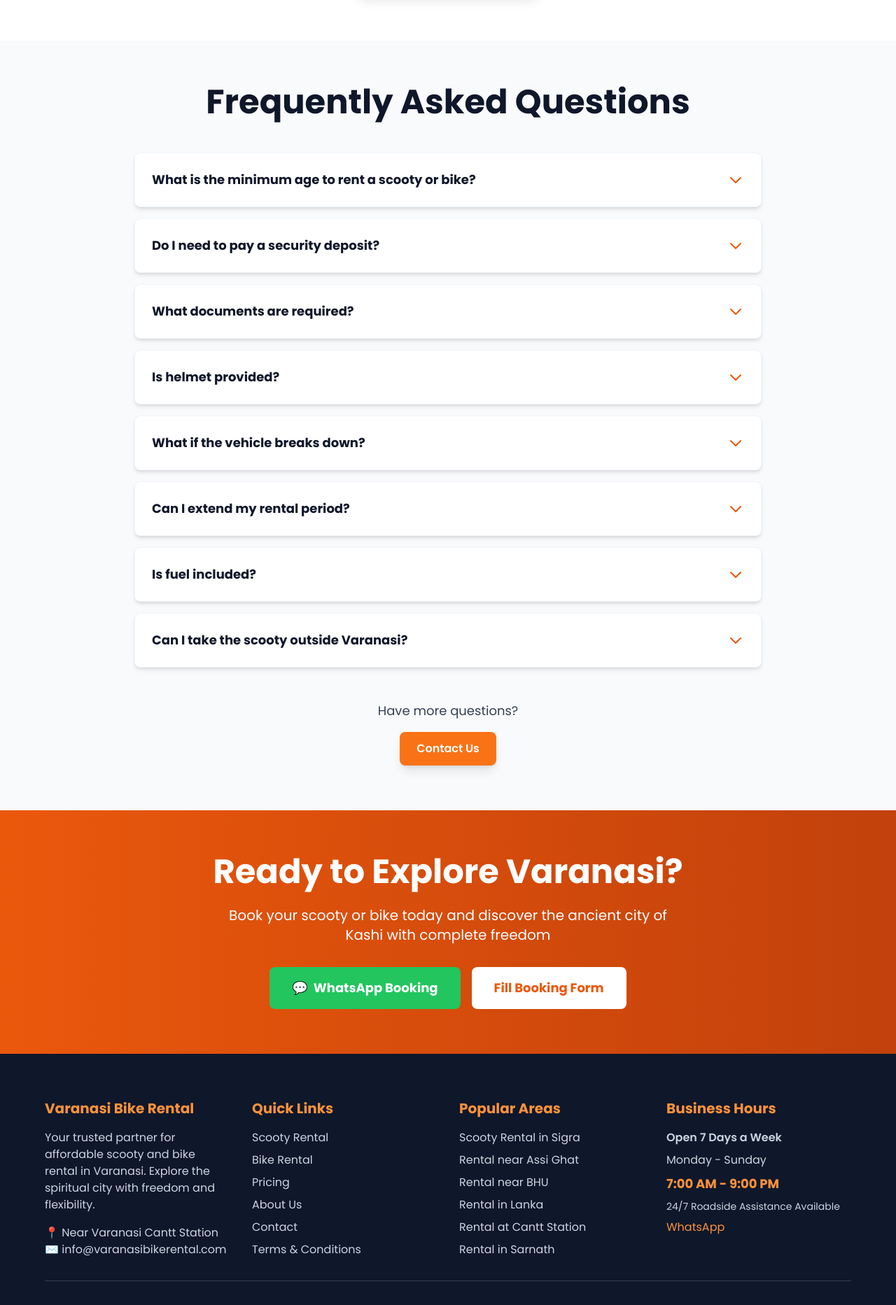
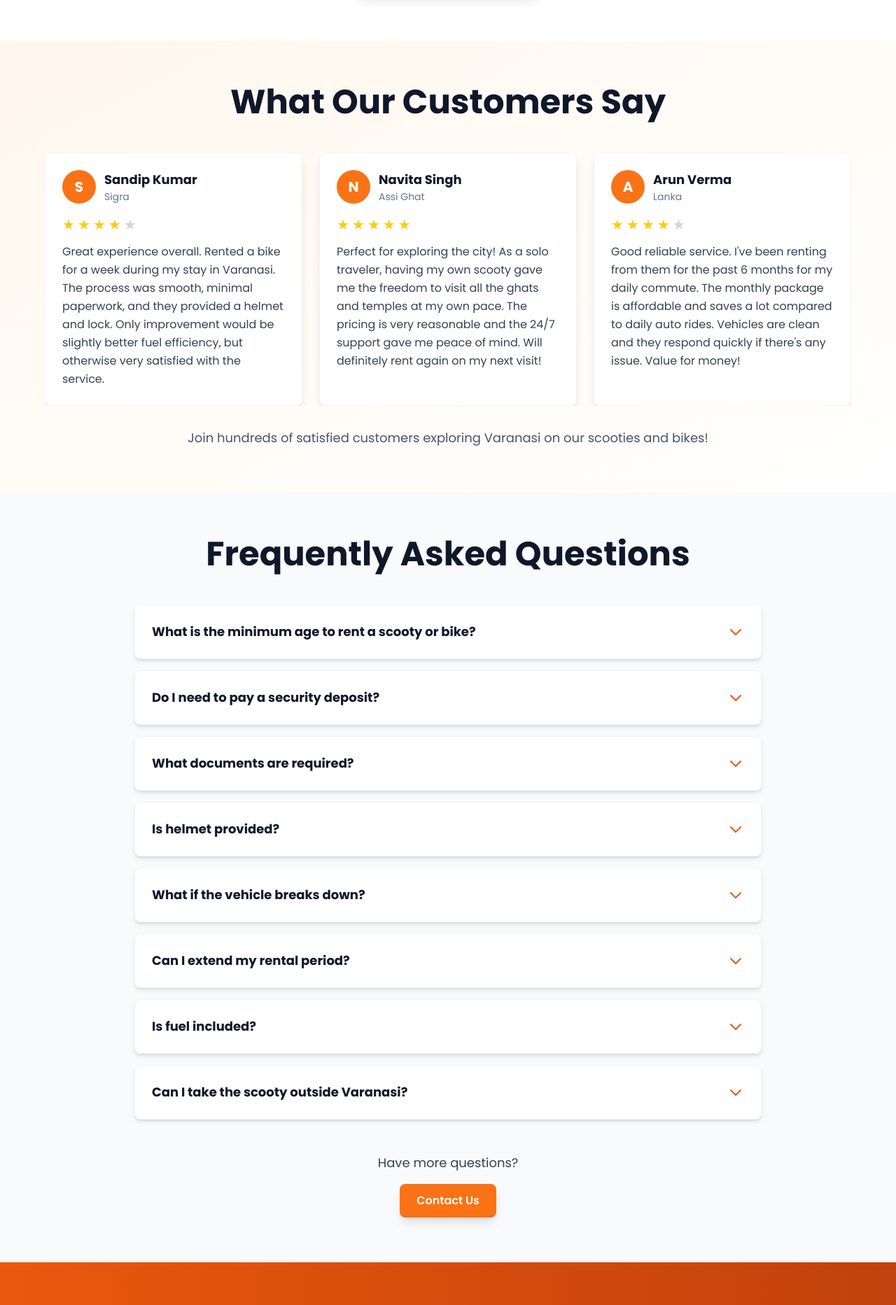
Before and after one commit to AauraNow/kashi-rentals, a Next.js app: page / in a window 1280 px wide. Shown: the part 2960-4825 px from the top of the page at 70% size. Built offline with nearby package versions, Linux system fonts and the light colour scheme; no server answers.

Commit message:
feat: add ReviewCarousel with auto-rotate and sliding animation; improve footer SEO; update globals.css animations

```diff
--- a/app/globals.css
+++ b/app/globals.css
@@ -60,3 +60,20 @@
     @apply text-xl md:text-2xl lg:text-3xl font-bold leading-tight;
   }
 }
+
+@layer utilities {
+  @keyframes fadeIn {
+    from {
+      opacity: 0;
+      transform: translateY(10px);
+    }
+    to {
+      opacity: 1;
+      transform: translateY(0);
+    }
+  }
+
+  .animate-fadeIn {
+    animation: fadeIn 0.6s ease-in-out;
+  }
+}
--- a/app/page.tsx
+++ b/app/page.tsx
@@ -11,6 +11,7 @@ const LocationCard = dynamic(() => import('@/components/LocationCard'), {
 
 const FAQItem = dynamic(() => import('@/components/FAQItem'));
 const StructuredData = dynamic(() => import('@/components/StructuredData'));
+const ReviewCarousel = dynamic(() => import('@/components/ReviewCarousel'));
 
 export const metadata: Metadata = {
   title: "Scooty & Bike Rental in Varanasi | Affordable Self Drive Starting ₹299/day",
@@ -294,6 +295,21 @@ export default function HomePage() {
         </div>
       </section>
 
+      {/* Customer Reviews Section */}
+      <section className="section-padding bg-gradient-to-br from-primary-50 to-white">
+        <div className="container-custom">
+          <div className="text-center mb-12">
+            <h2 className="heading-lg mb-4">What Our Customers Say</h2>
+          </div>
+          <ReviewCarousel />
+          <div className="text-center mt-8">
+            <p className="text-dark-600 text-lg">
+              Join hundreds of satisfied customers exploring Varanasi on our scooties and bikes!
+            </p>
+          </div>
+        </div>
+      </section>
+
       {/* FAQ Section */}
       <section className="section-padding bg-dark-50">
         <div className="container-custom max-w-4xl">
--- a/components/Footer.tsx
+++ b/components/Footer.tsx
@@ -40,11 +40,11 @@ export default function Footer() {
             <h3 className="text-xl font-bold mb-4 text-primary-400">Popular Areas</h3>
             <ul className="space-y-2">
               <li><Link href="/locations/sigra" className="text-dark-300 hover:text-primary-400 transition-colors">Scooty Rental in Sigra</Link></li>
-              <li><Link href="/locations/assi-ghat" className="text-dark-300 hover:text-primary-400 transition-colors">Rental near Assi Ghat</Link></li>
-              <li><Link href="/locations/bhu" className="text-dark-300 hover:text-primary-400 transition-colors">Rental near BHU</Link></li>
-              <li><Link href="/locations/lanka" className="text-dark-300 hover:text-primary-400 transition-colors">Rental in Lanka</Link></li>
-              <li><Link href="/locations/varanasi-cantt" className="text-dark-300 hover:text-primary-400 transition-colors">Rental at Cantt Station</Link></li>
-              <li><Link href="/locations/sarnath" className="text-dark-300 hover:text-primary-400 transition-colors">Rental in Sarnath</Link></li>
+              <li><Link href="/locations/assi-ghat" className="text-dark-300 hover:text-primary-400 transition-colors">Scooty & Bike Rental near Assi Ghat</Link></li>
+              <li><Link href="/locations/bhu" className="text-dark-300 hover:text-primary-400 transition-colors">Bike & Scooty Rental near BHU</Link></li>
+              <li><Link href="/locations/lanka" className="text-dark-300 hover:text-primary-400 transition-colors">Scooty on Rent in Lanka</Link></li>
+              <li><Link href="/locations/varanasi-cantt" className="text-dark-300 hover:text-primary-400 transition-colors">Bike Rental at Cantt Station</Link></li>
+              <li><Link href="/locations/sarnath" className="text-dark-300 hover:text-primary-400 transition-colors">Two Wheeler Rental in Sarnath</Link></li>
             </ul>
           </div>
 
@@ -67,7 +67,7 @@ export default function Footer() {
         <div className="border-t border-dark-700 mt-8 pt-8 text-center text-dark-400">
           <p>&copy; {new Date().getFullYear()} Varanasi Bike Rental. All rights reserved.</p>
           <p className="mt-2 text-sm">
-            Keywords: Scooty Rental Varanasi | Bike Rental Banaras | Two Wheeler Rental Kashi | Self Drive Scooty Lanka | Bike Rental BHU
+            Scooty Rental Varanasi | Bike Rental Banaras | Scooty on Rent in Kashi | Bike on Rent Varanasi | Two Wheeler Rental | Self Drive Scooty Lanka | Activa on Rent | Honda Dio Rental | Bike Rental BHU | Scooty Rental Assi Ghat | Bike Rental Cantt
           </p>
         </div>
       </div>
--- /dev/null
+++ b/components/ReviewCarousel.tsx
@@ -0,0 +1,139 @@
+'use client';
+
+import { useState, useEffect } from 'react';
+
+interface Review {
+  name: string;
+  rating: number;
+  review: string;
+  location: string;
+}
+
+const reviews: Review[] = [
+  {
+    name: "Pragati Sinha",
+    rating: 5,
+    review: "Excellent service! I rented an Activa for 3 days to explore Varanasi. The scooty was in perfect condition, well-maintained and comfortable. The staff was very helpful and the pickup near BHU was super convenient. Highly recommend for anyone visiting Varanasi!",
+    location: "BHU Area"
+  },
+  {
+    name: "Sandip Kumar",
+    rating: 4,
+    review: "Great experience overall. Rented a bike for a week during my stay in Varanasi. The process was smooth, minimal paperwork, and they provided a helmet and lock. Only improvement would be slightly better fuel efficiency, but otherwise very satisfied with the service.",
+    location: "Sigra"
+  },
+  {
+    name: "Navita Singh",
+    rating: 5,
+    review: "Perfect for exploring the city! As a solo traveler, having my own scooty gave me the freedom to visit all the ghats and temples at my own pace. The pricing is very reasonable and the 24/7 support gave me peace of mind. Will definitely rent again on my next visit!",
+    location: "Assi Ghat"
+  },
+  {
+    name: "Arun Verma",
+    rating: 4,
+    review: "Good reliable service. I've been renting from them for the past 6 months for my daily commute. The monthly package is affordable and saves a lot compared to daily auto rides. Vehicles are clean and they respond quickly if there's any issue. Value for money!",
+    location: "Lanka"
+  },
+  {
+    name: "Priya Mishra",
+    rating: 5,
+    review: "Best decision ever!! Came to Varanasi for Diwali with friends. Got 2 Activas from them. Super quick booking on WhatsApp and they delivered to our hotel near Dashashwamedh. No hassles at all. Thank you!",
+    location: "Godowlia"
+  },
+  {
+    name: "Rahul Tiwari",
+    rating: 4,
+    review: "Been using for last 2 months. Decent service, fair pricing. One time had flat tire, they replaced quickly. Document process could be faster but overall happy with my rental.",
+    location: "Cantt"
+  },
+  {
+    name: "Anjali Yadav",
+    rating: 5,
+    review: "Rented Honda Dio for weekend trip to Sarnath. Bike was clean, tank full. Staff explained everything clearly. Returned late evening, no extra charges. Will use again when visiting parents here.",
+    location: "Sarnath"
+  }
+];
+
+export default function ReviewCarousel() {
+  const [currentIndex, setCurrentIndex] = useState(0);
+  const [visibleCount, setVisibleCount] = useState(3);
+  const [isTransitioning, setIsTransitioning] = useState(false);
+
+  useEffect(() => {
+    const handleResize = () => {
+      if (window.innerWidth < 768) {
+        setVisibleCount(1);
+      } else if (window.innerWidth < 1024) {
+        setVisibleCount(2);
+      } else {
+        setVisibleCount(3);
+      }
+    };
+
+    handleResize();
+    window.addEventListener('resize', handleResize);
+    return () => window.removeEventListener('resize', handleResize);
+  }, []);
+
+  // Auto-rotate reviews every 5 seconds
+  useEffect(() => {
+    const interval = setInterval(() => {
+      setIsTransitioning(true);
+      setTimeout(() => {
+        setCurrentIndex((prev) => (prev + 1) % reviews.length);
+        setIsTransitioning(false);
+      }, 500);
+    }, 5000);
+
+    return () => clearInterval(interval);
+  }, []);
+
+  const getVisibleReviews = () => {
+    const visible = [];
+    for (let i = 0; i < visibleCount; i++) {
+      visible.push(reviews[(currentIndex + i) % reviews.length]);
+    }
+    return visible;
+  };
+
+  const renderStars = (rating: number) => {
+    return (
+      <div className="flex gap-1 mb-3">
+        {[...Array(5)].map((_, i) => (
+          <span key={i} className={`text-xl ${i < rating ? 'text-yellow-400' : 'text-gray-300'}`}>
+            ★
+          </span>
+        ))}
+      </div>
+    );
+  };
+
+  return (
+    <div className="relative overflow-hidden">
+      <div
+        className={`grid grid-cols-1 md:grid-cols-2 lg:grid-cols-3 gap-6 transition-all duration-500 ease-in-out ${
+          isTransitioning ? 'opacity-0 -translate-x-8' : 'opacity-100 translate-x-0'
+        }`}
+      >
+        {getVisibleReviews().map((review, index) => (
+          <div
+            key={`${review.name}-${currentIndex}-${index}`}
+            className="bg-white p-6 rounded-lg shadow-lg hover:shadow-xl transition-shadow duration-300 border border-gray-100"
+          >
+            <div className="flex items-center gap-3 mb-4">
+              <div className="w-12 h-12 bg-primary-500 rounded-full flex items-center justify-center text-white font-bold text-xl">
+                {review.name.charAt(0)}
+              </div>
+              <div>
+                <h3 className="font-bold text-lg text-dark-900">{review.name}</h3>
+                <p className="text-sm text-dark-500">{review.location}</p>
+              </div>
+            </div>
+            {renderStars(review.rating)}
+            <p className="text-dark-700 leading-relaxed">{review.review}</p>
+          </div>
+        ))}
+      </div>
+    </div>
+  );
+}
```
